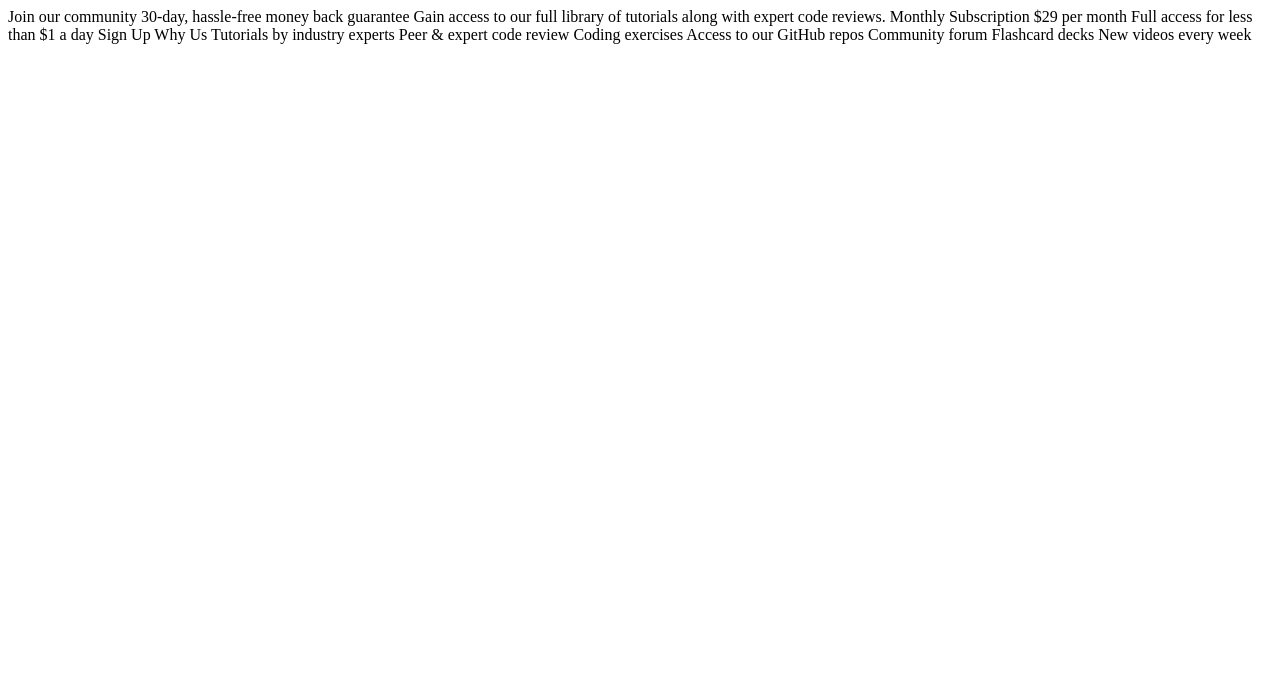
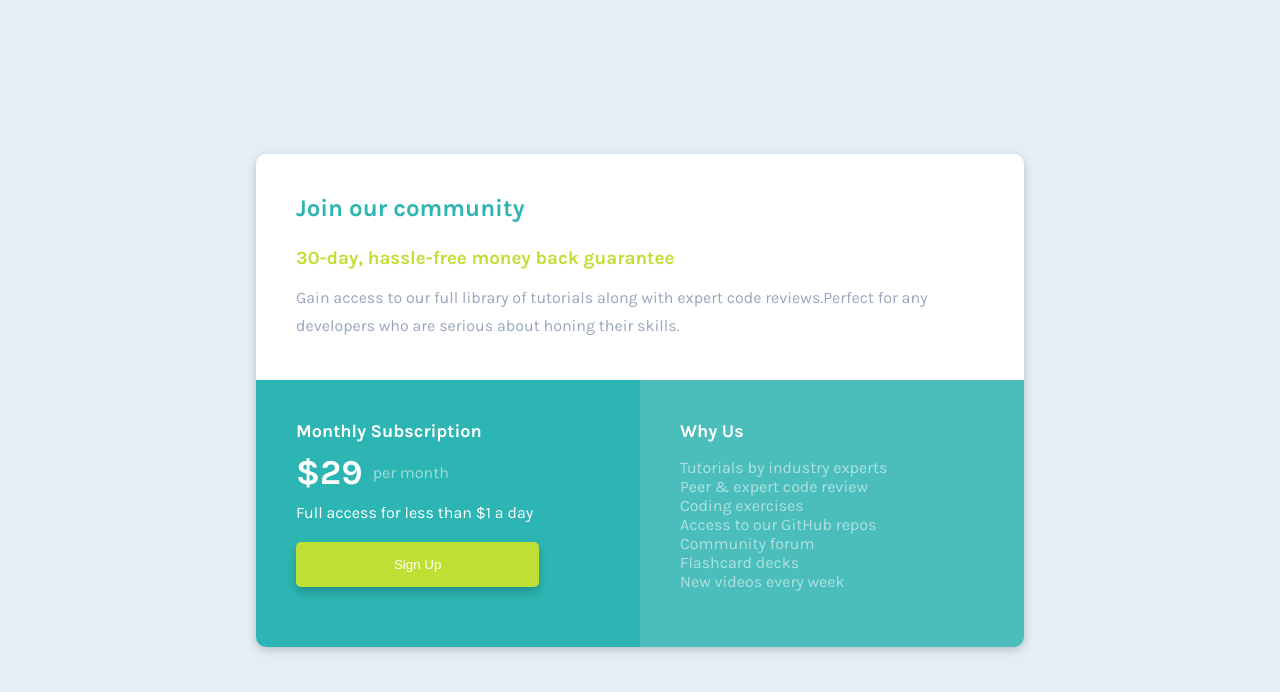
Before and after one commit to gretagr/FEM-singlePriceGridComponent, a plain HTML site: page index.html in a window 1280 px wide. Drawn offline with Linux system fonts and the light colour scheme.

Commit message:
finished

```diff
--- a/index.html
+++ b/index.html
@@ -1,23 +1,38 @@
-Join our community
-
-30-day, hassle-free money back guarantee
-
-Gain access to our full library of tutorials along with expert code reviews.
-
-Monthly Subscription
-
-&dollar;29 per month
-
-Full access for less than &dollar;1 a day
-
-Sign Up
-
-Why Us
-
-Tutorials by industry experts
-Peer &amp; expert code review
-Coding exercises
-Access to our GitHub repos
-Community forum
-Flashcard decks
-New videos every week
+<!DOCTYPE html>
+<html lang="en">
+<head>
+  <meta charset="UTF-8">
+  <meta name="viewport" content="width=device-width, initial-scale=1.0">
+  <meta http-equiv="X-UA-Compatible" content="ie=edge">
+  <link href="https://fonts.googleapis.com/css?family=Karla:400,700&display=swap" rel="stylesheet">
+  <link rel="stylesheet" href="style.css">
+  <title>Document</title>
+</head>
+<body>
+<main>
+  <section class="join">
+    <h1>Join our community</h1>
+    <h3>30-day, hassle-free money back guarantee</h3>
+    <p>Gain access to our full library of tutorials along with expert code reviews.Perfect for any developers who are serious about honing their skills.</p>
+  </section>
+  <section class="subscribe">
+    <h4>Monthly Subscription</h4>
+    <div class="price"><span class="">&dollar;29</span><span>per month</span></div>
+    <p>Full access for less than &dollar;1 a day</p>
+    <input type="submit" value="Sign Up">
+  </section>
+  <section class="why-us">
+    <h4>Why Us</h4>
+    <ul>
+      <li>Tutorials by industry experts</li>
+      <li>Peer &amp; expert code review</li>
+      <li>Coding exercises</li>
+      <li>Access to our GitHub repos</li>
+      <li>Community forum</li>
+      <li>Flashcard decks</li>
+      <li>New videos every week</li>
+    </ul>
+  </section>
+</main>
+</body>
+</html>
--- a/style.css
+++ b/style.css
@@ -1,13 +1,152 @@
+html {
+  font-size: 16px;
+}
 
-/* spalvos:
+body {
+  display: flex;
+  justify-content: center;
+  align-items: center;
+  width: 100%;
+  max-width: 100%;
+  height: 100vh;
+  background: hsl(206, 47%, 93%);
+  font-family: 'Karla', sans-serif;
+  margin: 0;
+}
 
-- Cyan: hsl(179, 62%, 43%)
-- Bright Yellow: hsl(71, 73%, 54%)
-- Light Gray: hsl(204, 43%, 93%)
-- Grayish Blue: hsl(218, 22%, 67%)
+main, section {
+  box-sizing: border-box;
+}
 
-šriftai:
+h1, h3, h4, p {
+  margin: 0;
+}
 
-- p Font size: 16px
-- Family: [Karla](https://fonts.google.com/specimen/Karla)
-- Weights: 400, 700 */
+h4 {
+  font-size: 18px;
+}
+
+h4, .subscribe p  {
+  color: hsl(0, 0%, 100%);
+}
+
+span:last-child, li {
+  color: hsla(0, 0%, 100%, 0.55);
+}
+
+li {
+  list-style: none;
+}
+
+ul {
+  padding: 0;
+}
+
+main {
+  display: flex;
+  align-items: stretch;
+  justify-content: flex-start;
+  flex-wrap: wrap;
+  width: 45%;
+  border-radius: 10px;
+  box-shadow: 0px 3px 10px rgba(0,0,0,0.2);
+}
+
+.join {
+  background: hsl(0, 0%, 100%);
+  border-radius: 10px 10px 0 0;
+  padding: 40px;
+  width: 100%;
+}
+
+h1 {
+  color: hsl(179, 61%, 44%);
+}
+
+h3 {
+  color: hsl(71, 73%, 54%);
+  padding: 25px 0 15px 0;
+}
+
+.join p {
+  color: hsl(218, 22%, 67%);
+  line-height: 28px;
+}
+
+.subscribe, .why-us {
+  padding: 40px;
+  width: 50%;
+}
+
+.subscribe {
+  background: hsl(179, 61%, 44%);
+  border-radius: 0 0 0 10px;
+}
+
+.price {
+  display: flex;
+  align-items: center;
+}
+
+span:first-child {
+  font-size: 35px;
+  color: hsl(0, 0%, 100%);
+  font-weight: 700;
+  padding: 10px 10px 10px 0;
+}
+
+input[type="submit"] {
+  background: hsl(71, 73%, 54%);
+  width: 80%;
+  padding: 15px 0;
+  border-radius: 5px;
+  border: none;
+  margin: 20px auto;
+  color: hsl(0, 0%, 100%);
+  box-shadow: 0px 5px 8px rgba(0,0,0,0.2);
+  cursor: pointer;
+}
+input[type="submit"]:hover {
+  background: hsl(71, 73%, 49%);
+  transition: all 0.5s;
+}
+.why-us {
+  background: hsl(179, 47%, 52%);
+  border-radius: 0 0 10px 0;
+}
+
+@media screen and (max-width: 1480px) {
+  main {
+    width: 60%;
+  }
+}
+@media screen and (max-width: 1080px) {
+  main {
+    width: 80%;
+  }
+}
+@media screen and (max-width: 780px) {
+  body {
+    height: auto;
+  }
+  main {
+    margin: 30px 0;
+  }
+  .subscribe, .why-us {
+    width: 100%;
+  }
+  .subscribe {
+    border-radius: 0;
+  }
+  .why-us {
+    border-radius: 0 0 10px 10px;
+  }
+}
+@media screen and (max-width: 600px) {
+  main {
+    width: 90%;
+  }
+  input[type="submit"] {
+    width: 100%;
+  }
+}
```
